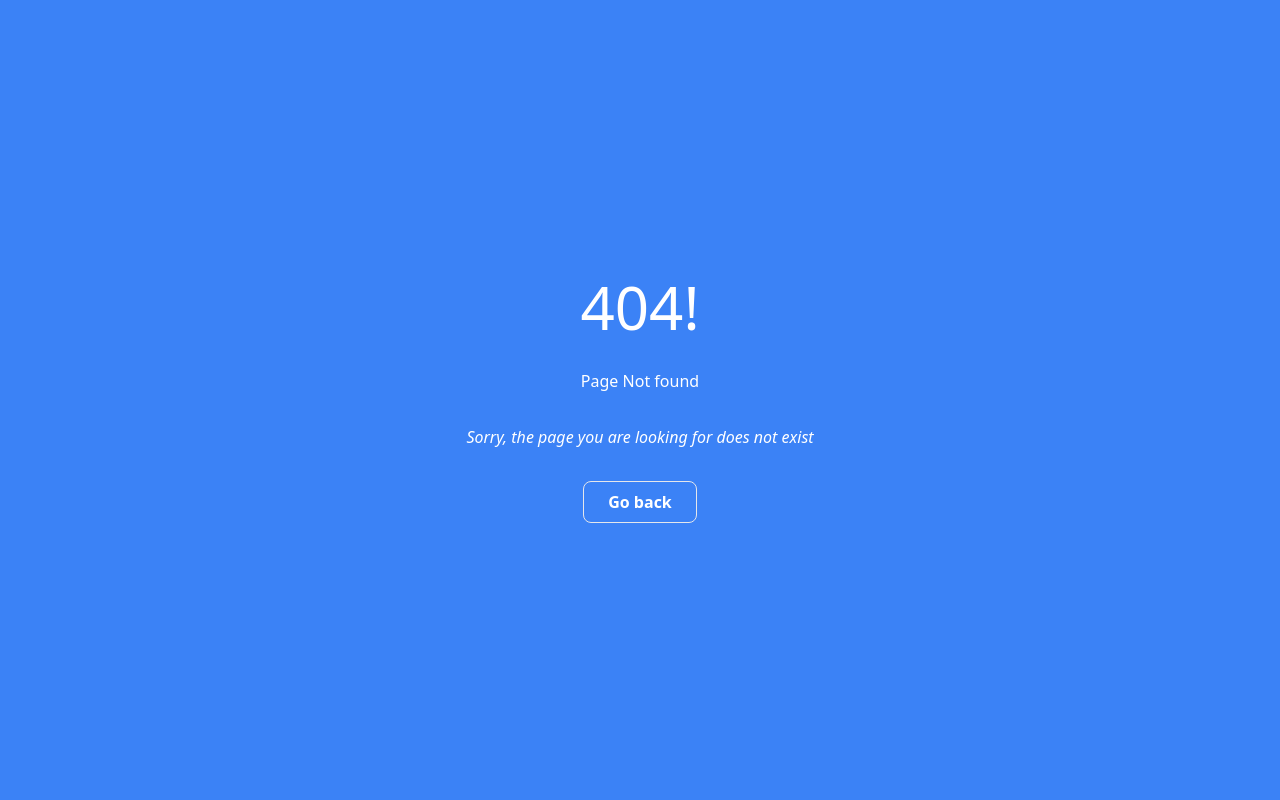
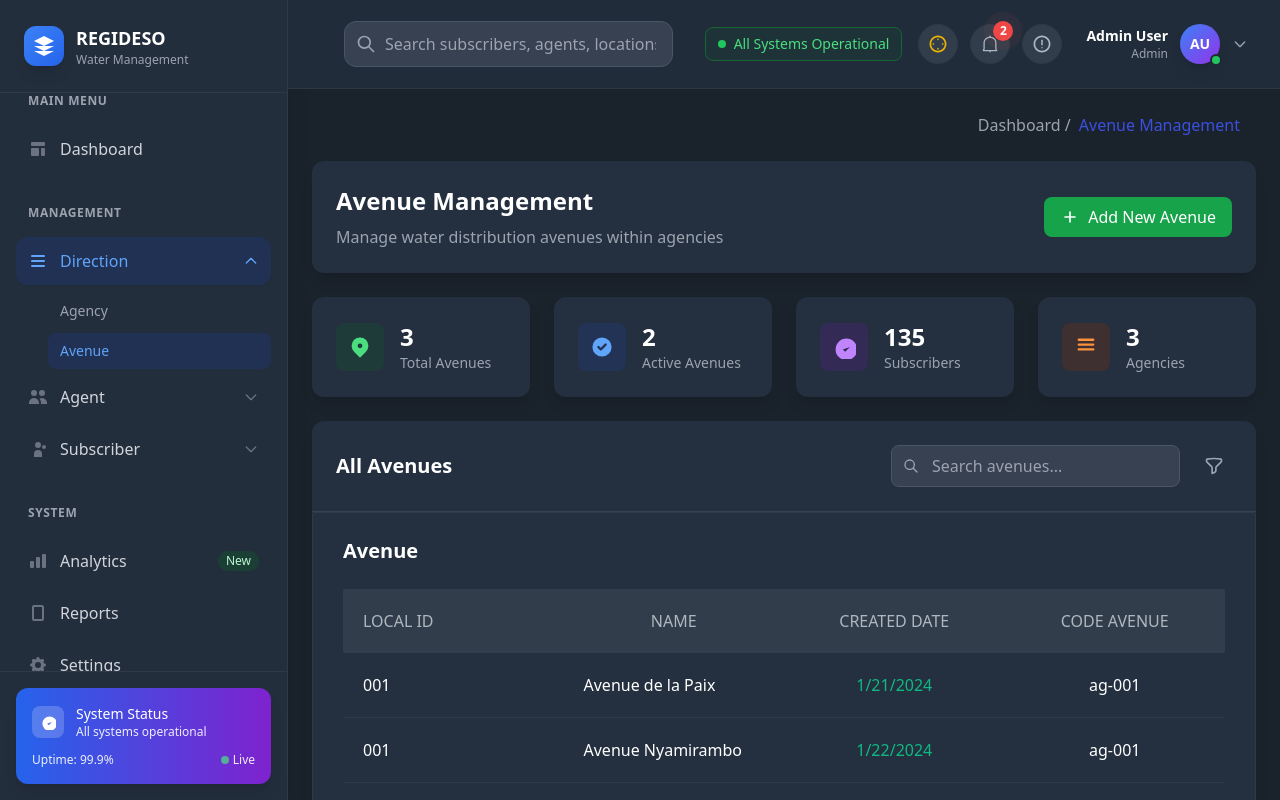
Before and after one commit to Bateyjosue/regideso-index, a React (Vite) app: page /direction/avenue in a window 1280 px wide. Before the commit this address had no page. Built offline with nearby package versions, Linux system fonts and the light colour scheme; sample sign-in values are in the browser's storage; the HTML template or start-up script is replaced by a standard one.

Commit message:
Fix Sidebar Sub-Navigation Routing

```diff
--- a/src/App.tsx
+++ b/src/App.tsx
@@ -11,8 +11,11 @@ import AgentLayout from "./components/layout/AgentLayout"
 import SubscriberLayout from "./components/layout/SubscriberLayout"
 import Dashboard from "./components/ui/Dashboard"
 import Direction from "./components/ui/Direction"
+import { Agency, Avenue } from "./components/pages/direction"
 import Agent from "./components/pages/agent/Agent"
+import { Level, Category } from "./components/pages/agent"
 import Subscriber from "./components/pages/subscriber/Subscriber"
+import { Category as SubscriberCategory } from "./components/pages/subscriber"
 import { ProtectedRoute } from "./components/auth/ProtectedRoute"
 
 const App: React.FC = () => {
@@ -31,12 +34,17 @@ const App: React.FC = () => {
           <Route index element={<Dashboard />} />
           <Route path="/direction" element={<DirectionLayout/>}>
             <Route index element={<Direction />} />
+            <Route path="agency" element={<Agency />} />
+            <Route path="avenue" element={<Avenue />} />
           </Route>
           <Route path="/agent" element={<AgentLayout />}>
             <Route index element={<Agent />} />
+            <Route path="level" element={<Level />}/>
+            <Route path="category" element={<Category />}/>
           </Route>
           <Route path="/subscriber" element={<SubscriberLayout />}>
             <Route index element={<Subscriber />} />
+            <Route path="category" element={<SubscriberCategory />}/>
           </Route>
         </Route>
 
--- /dev/null
+++ b/src/components/pages/agent/index.ts
@@ -0,0 +1,7 @@
+import Level from './Level';
+import Category from './Category';
+
+export {
+  Level,
+  Category,
+};
--- /dev/null
+++ b/src/components/pages/subscriber/index.ts
@@ -0,0 +1,5 @@
+import Category from './Category';
+
+export {
+  Category,
+};
```
